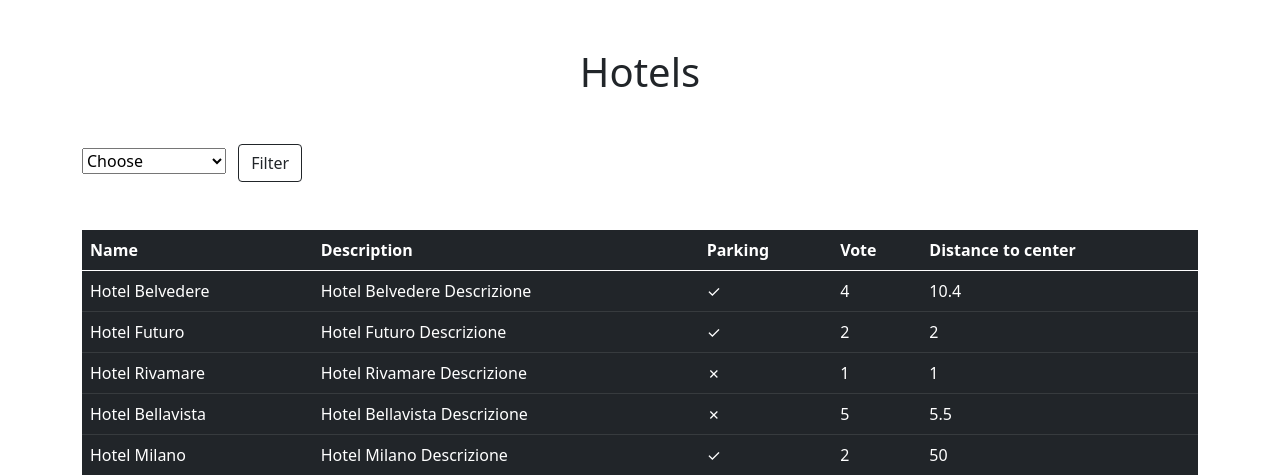
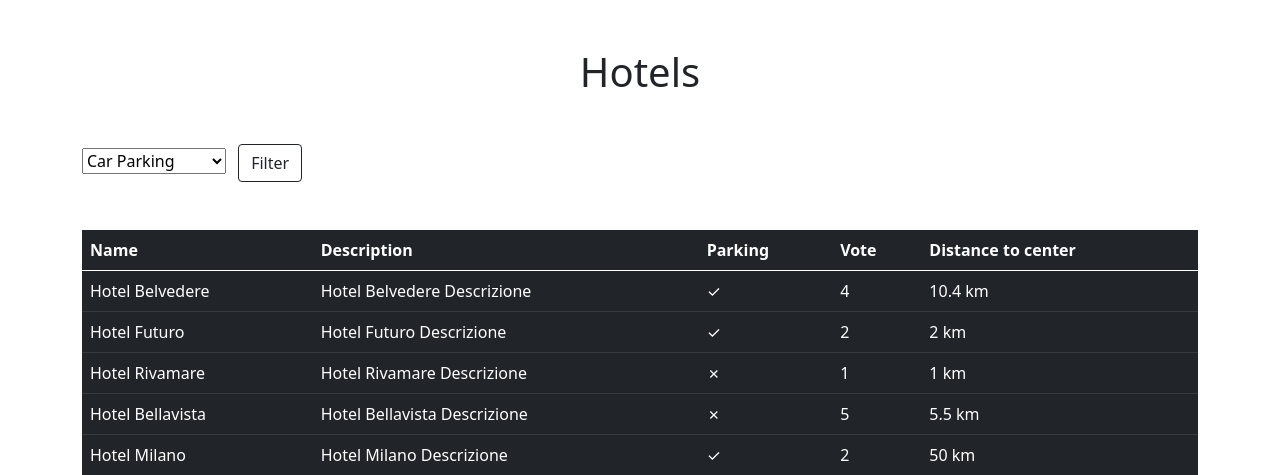
Before and after one commit to StefaniaSgreva/php-hotel, a PHP site: page / in a window 1280 px wide. Shown: the top 475 px of the page. Run offline with PHP 8.4, Linux system fonts and the light colour scheme.

Commit message:
function to filter hotels with car parking

```diff
--- a/index.php
+++ b/index.php
@@ -39,6 +39,11 @@ $hotels = [
 
 ];
 
+if (isset($_GET['parking']) && !empty($_GET['parking'])) {
+    $hotels = array_filter($hotels, fn($value) => $value['parking'] == filter_var($_GET['parking'], FILTER_VALIDATE_BOOLEAN));
+    // var_dump($hotels);
+}
+
 ?>
 
 <!DOCTYPE html>
@@ -64,9 +69,9 @@ $hotels = [
         <h1 class="text-center my-5">Hotels</h1>
         <form action="index.php" method="_GET" name="formFilter" class="mb-5">
             <select name="parking" id="parking">
-                <option value="">Choose</option>
-                <option value="parking">Car Parking</option>
-                <option value="without_parking">Without Parking</option>
+                <option value="">Car Parking</option>
+                <option value="true">With Parking</option>
+                <option value="false">Without Parking</option>
             </select>
             <button type="submit" class="btn btn-outline-dark ms-2">Filter</button>
         </form>
@@ -95,7 +100,7 @@ $hotels = [
                     echo "<td>" . $hotel['description'] . "</td>";
                     echo "<td>" . $carParking . "</td>";
                     echo "<td>" . $hotel['vote'] . "</td>";
-                    echo "<td>" . $hotel['distance_to_center'] . "</td>";
+                    echo "<td>" . $hotel['distance_to_center'] . ' km' . "</td>";
 
                     ?>
                 </tr>
--- a/tasks.txt
+++ b/tasks.txt
@@ -9,7 +9,7 @@ Partiamo da questo array di hotel. https://www.codepile.net/pile/OEWY7Q1G
 
 BONUS:
 
-[]  Aggiungere un form ad inizio pagina che tramite una richiesta GET permetta di filtrare gli hotel che hanno un parcheggio.
+[x]  Aggiungere un form ad inizio pagina che tramite una richiesta GET permetta di filtrare gli hotel che hanno un parcheggio.
 
 []  Aggiungere un secondo campo al form che permetta di filtrare gli hotel per voto
     (es. inserisco 3 ed ottengo tutti gli hotel che hanno un voto di tre stelle o superiore)
```
